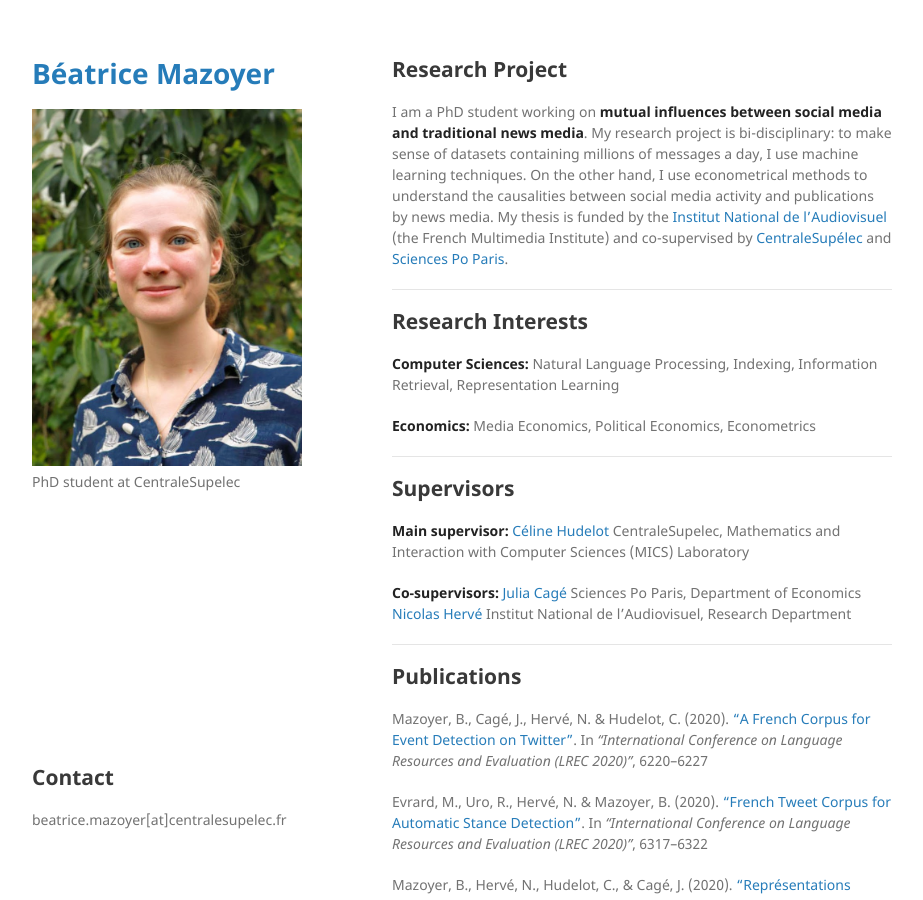
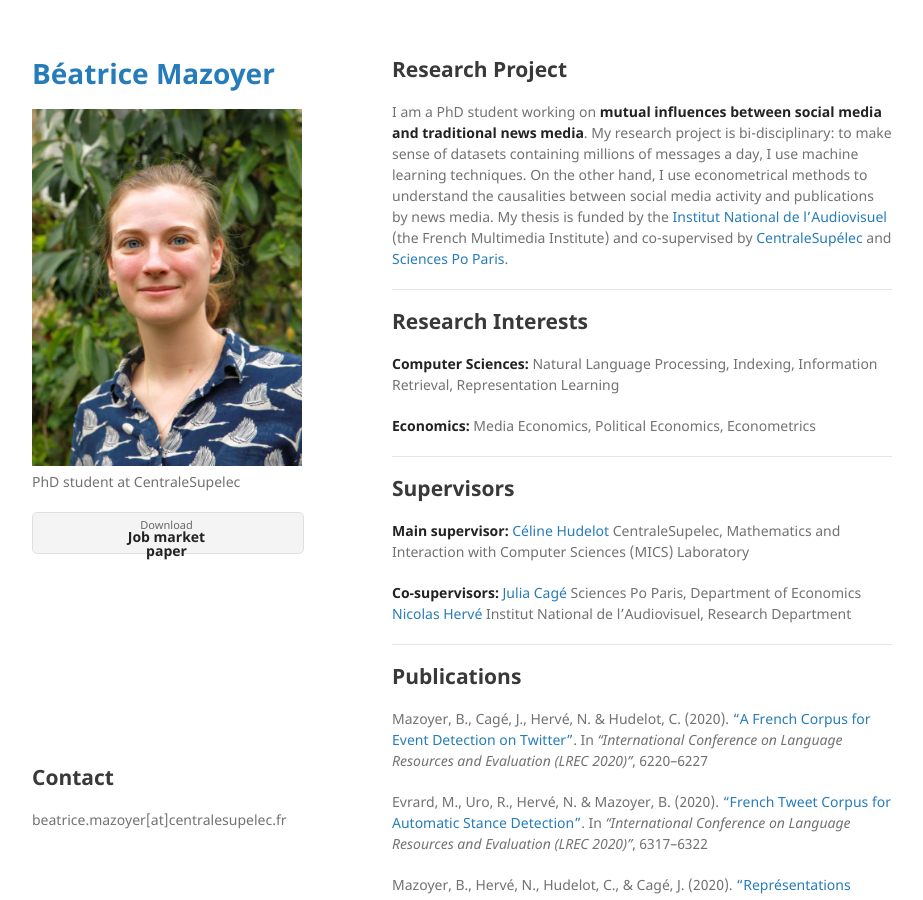
Before and after one commit to bmaz/bmaz.github.io, a Jekyll site: the page built from index.md, in a window 1280 px wide and 900 px high. Shown: the whole window, without its empty margins (178-1101 px from the left). Built offline with Jekyll 4.4.1, drawn with Linux system fonts in a browser that asks for light colours.

Commit message:
job market paper

```diff
--- a/_config.yml
+++ b/_config.yml
@@ -1,8 +1,9 @@
 title: Béatrice Mazoyer
 logo: /assets/img/photoCV.jpeg
 cv: /assets/img/cv_beatrice_mazoyer.pdf
+paper: /assets/img/mazoyer_cage_herve_Social_Media_and_Newsroom_2020_06.pdf
 description: PhD student at CentraleSupelec
 mail: beatrice.mazoyer[at]centralesupelec.fr
-show_downloads: false
+show_downloads: true
 google_analytics:
 theme: jekyll-theme-minimal
--- a/_layouts/default.html
+++ b/_layouts/default.html
@@ -25,7 +25,8 @@
         {% if site.show_downloads %}
         <ul class="downloads">
           <li></li>
-          <li><a href="{{ site.cv }}" download="CV_english.pdf">Download <strong>CV</strong></a></li>
+          <li><a href="{{ site.paper }}" download="job_market_paper">Download <strong>Job market paper</strong></a></li>
+          <!--<li><a href="{{ site.cv }}" download="CV_english.pdf">Download <strong>CV</strong></a></li>-->
           <!--<li><a href="{{ site.github.repository_url }}">View On <strong>GitHub</strong></a></li>-->
         </ul>
         {% endif %}
```
Also changed, not shown: 1 other file.
